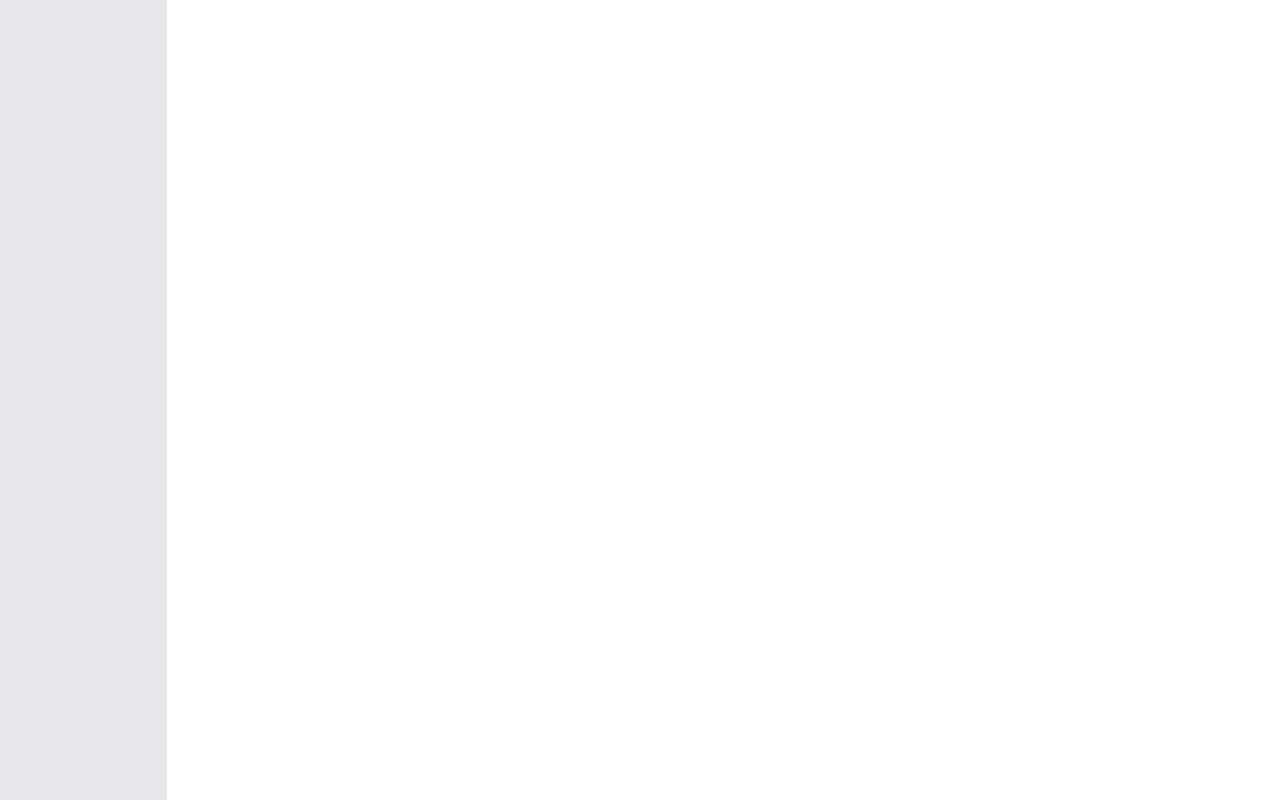
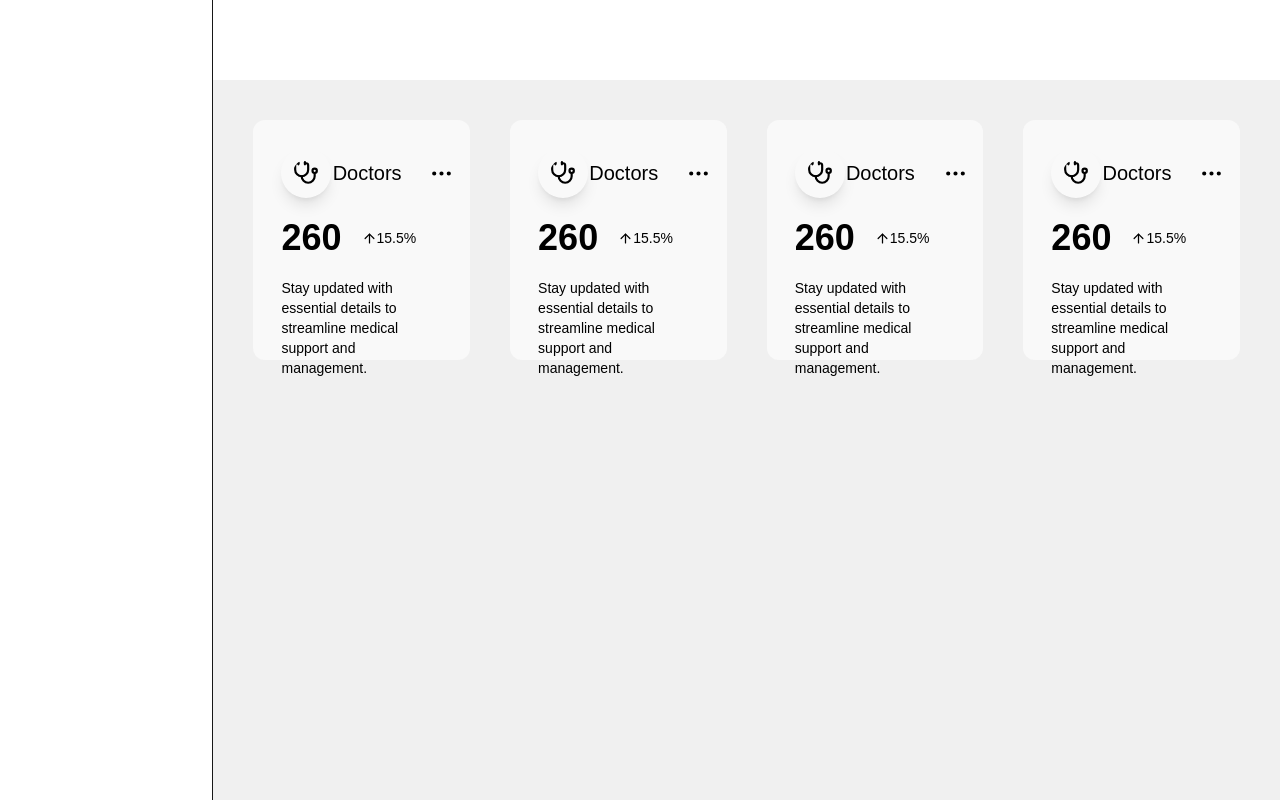
Before and after one commit to quseop/healthcare-dashboard, a Next.js app: page /dashboard in a window 1280 px wide. Built offline with nearby package versions, Linux system fonts and the light colour scheme.

Commit message:
metric block

```diff
--- a/src/components/dashboard/dashboard-metrics.tsx
+++ b/src/components/dashboard/dashboard-metrics.tsx
@@ -1,7 +1,12 @@
+import MetricBlock from "@/components/dashboard/metrics/metric-block";
+
 const DashboardMetrics = () => {
     return (
-        <section className="flex">
-
+        <section className="grid grid-cols-4 gap-10 px-10 w-full">
+            <MetricBlock />
+            <MetricBlock />
+            <MetricBlock />
+            <MetricBlock />
         </section>
     )
 }
--- a/src/components/dashboard/dashboard.tsx
+++ b/src/components/dashboard/dashboard.tsx
@@ -1,12 +1,14 @@
 import SideNavigationBar from "@/components/subcomponents/side-navigation-bar";
 import DashboardMetrics from "@/components/dashboard/dashboard-metrics";
+import ResponsiveHeader from "@/components/subcomponents/responsive-header";
 
 export function Dashboard() {
     return (
         <main className="flex w-full h-screen">
             {/*Side Navigation Bar*/}
             <SideNavigationBar />
-            <main className="w-full h-screen">
+            <main className="w-full flex flex-col gap-10 bg-[#f0f0f0] h-screen">
+                <ResponsiveHeader />
                 {/*Dashboard Metrics*/}
                 <DashboardMetrics />
             </main>
--- /dev/null
+++ b/src/components/dashboard/metrics/metric-block.tsx
@@ -0,0 +1,27 @@
+import {ArrowUp, Ellipsis, Stethoscope} from "lucide-react";
+
+const MetricBlock = () => {
+    return (
+        <div className="w-full flex flex-col text-black p-7 gap-5 rounded-xl h-60 bg-[#f9f9f9] hover:bg-[#0000f0]">
+            {/*Icon*/}
+            <section className="grid items-center grid-cols-[4vw_1fr_1vw]">
+                <Stethoscope size={50} className="text-black p-3 shadow-lg rounded-full " />
+                <p className="text-xl">Doctors</p>
+                <Ellipsis size={25} />
+            </section>
+            <section className="flex gap-5 items-center">
+                <p className="text-4xl font-bold">260</p>
+                <p className="font-medium text-sm flex items-center"><ArrowUp size={15} />15.5%</p>
+            </section>
+            <section className="flex gap-5 items-center">
+                <p className="text-sm">
+                    Stay updated with essential details
+                    to streamline medical
+                    support and management.
+                </p>
+            </section>
+        </div>
+    )
+}
+
+export default MetricBlock;
--- /dev/null
+++ b/src/components/dashboard/patient-list.tsx
@@ -0,0 +1,8 @@
+const PatientList = () => {
+    return (
+        <section className="flex">
+        </section>
+    )
+}
+
+export default PatientList;
--- a/src/components/subcomponents/responsive-header.tsx
+++ b/src/components/subcomponents/responsive-header.tsx
@@ -0,0 +1,9 @@
+const ResponsiveHeader = () => {
+    return (
+        <header className="bg-white w-full h-20">
+
+        </header>
+    )
+}
+
+export default ResponsiveHeader;
--- a/src/components/subcomponents/side-navigation-bar.tsx
+++ b/src/components/subcomponents/side-navigation-bar.tsx
@@ -1,5 +1,5 @@
 const SideNavigationBar = () =>
-    (<aside className="h-full w-[15vw] bg-gray-200">
+    (<aside className="h-full w-[20vw] border-r bg-white">
 
     </aside>)
 
```
Also changed, not shown: package.json (+7 -6 lines), 1 other file (tests, documents, lock files or other folders).
